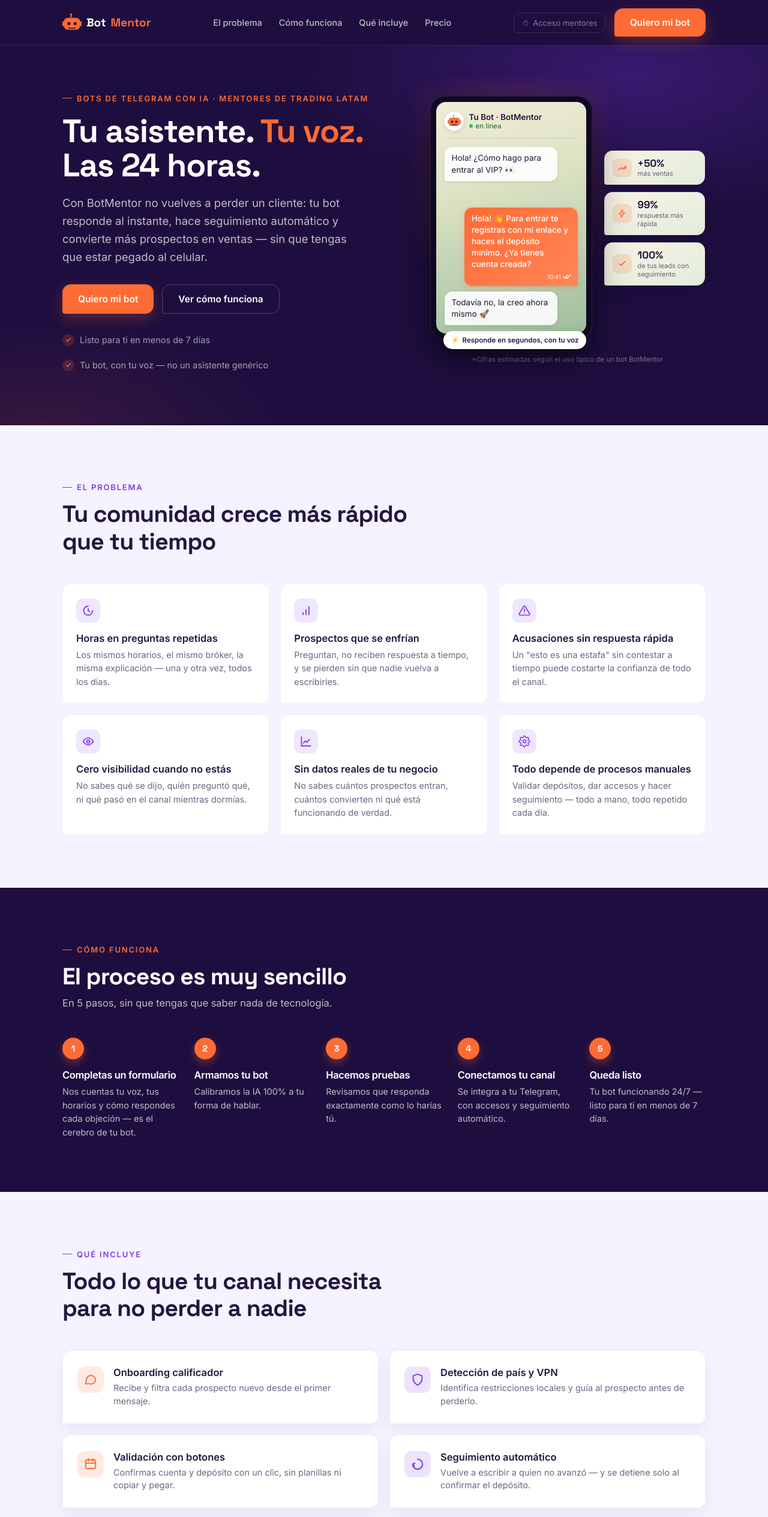
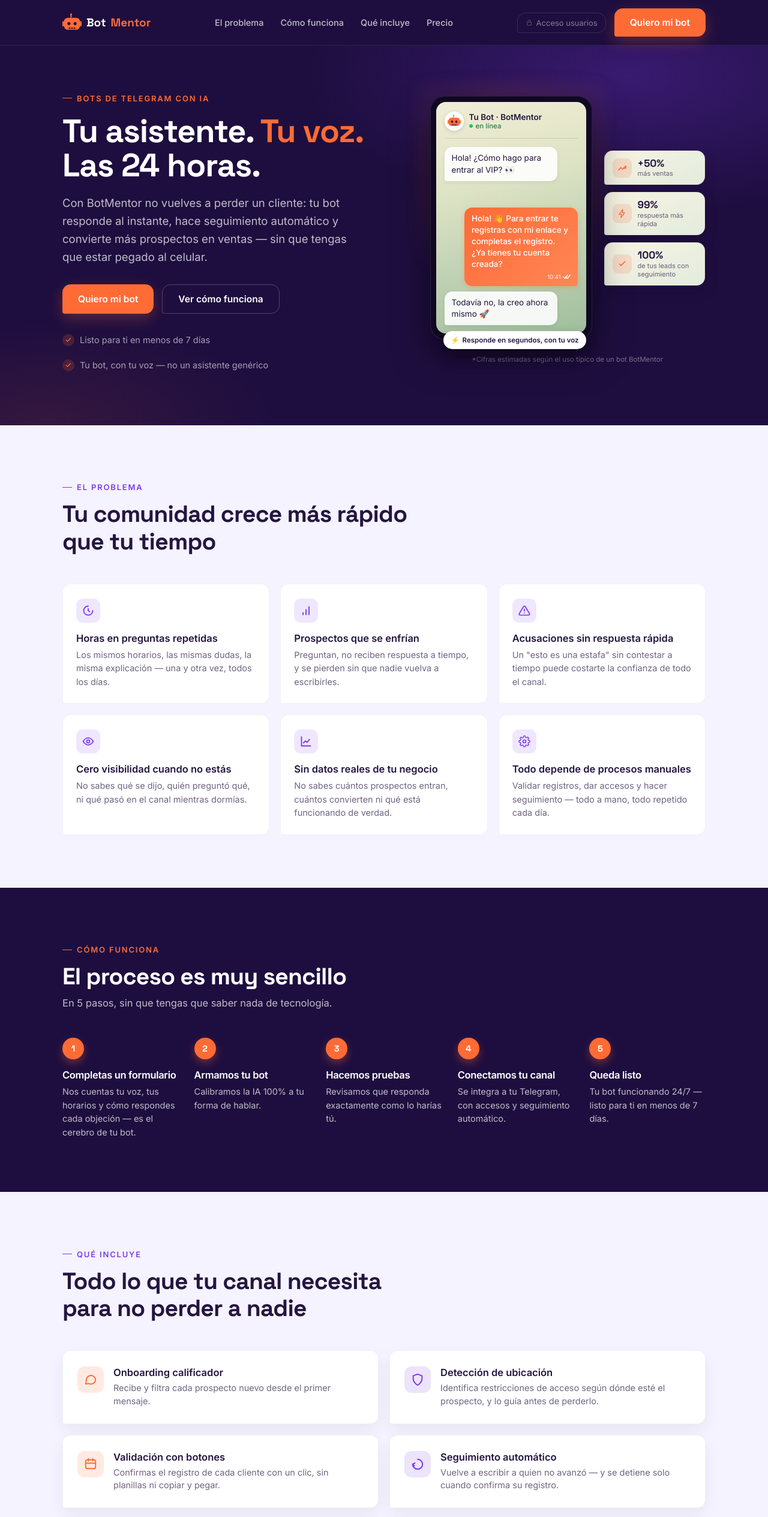
Before and after one commit to juancamilonino94-afk/botmentor-website, a plain HTML site: page index.html in a window 1280 px wide. Shown: the top 2529 px of the page at 60% size. Drawn offline with Linux system fonts and the light colour scheme.

Commit message:
Acceso usuarios, favicon con logo real, copy generalizado

```diff
--- a/index.html
+++ b/index.html
@@ -4,6 +4,9 @@
 <meta charset="UTF-8">
 <meta name="viewport" content="width=device-width, initial-scale=1.0">
 <title>BotMentor — Tu asistente, tu voz, 24/7</title>
+<link rel="icon" type="image/svg+xml" href="/favicon.svg">
+<link rel="icon" type="image/x-icon" href="/favicon.ico">
+<link rel="apple-touch-icon" href="/apple-touch-icon.png">
 <link rel="preconnect" href="https://fonts.googleapis.com">
 <link href="https://fonts.googleapis.com/css2?family=Space+Grotesk:wght@500;700&family=Inter:wght@400;500;600&display=swap" rel="stylesheet">
 <style>
@@ -281,10 +284,10 @@
         <a href="#precio">Precio</a>
       </div>
       <div class="nav-cta">
-        <span class="mentor-access" title="El login de mentores llega en la próxima fase">
+        <a href="https://app.botmentorai.com" class="mentor-access">
           <svg viewBox="0 0 24 24" fill="none" xmlns="http://www.w3.org/2000/svg"><rect x="5" y="10" width="14" height="10" rx="2" stroke="currentColor" stroke-width="1.6"/><path d="M8 10V7a4 4 0 0 1 8 0v3" stroke="currentColor" stroke-width="1.6"/></svg>
-          <span>Acceso mentores</span>
-        </span>
+          <span>Acceso usuarios</span>
+        </a>
         <a href="https://t.me/botmentorsupport" target="_blank" rel="noopener" class="btn btn-primary">Quiero mi bot</a>
       </div>
     </nav>
@@ -297,7 +300,7 @@
   <section class="hero">
     <div class="wrap hero-grid">
       <div>
-        <span class="eyebrow">Bots de Telegram con IA · Mentores de trading LATAM</span>
+        <span class="eyebrow">Bots de Telegram con IA</span>
         <h1>Tu asistente. <em>Tu voz.</em><br>Las 24 horas.</h1>
         <p class="lead">Con BotMentor no vuelves a perder un cliente: tu bot responde al instante, hace seguimiento automático y convierte más prospectos en ventas — sin que tengas que estar pegado al celular.</p>
         <div class="hero-ctas">
@@ -325,7 +328,7 @@
               <div class="phone-msgs">
                 <div class="msg in m1">Hola! ¿Cómo hago para entrar al VIP? 👀</div>
                 <div class="typing t1"><span></span><span></span><span></span></div>
-                <div class="msg out m2">Hola! 👋 Para entrar te registras con mi enlace y haces el depósito mínimo. ¿Ya tienes cuenta creada?<span class="msg-meta">10:41 <svg viewBox="0 0 16 11" width="13" height="9" fill="none"><path d="M1 5.5 4.5 9 10 1.5M6 5.5 9.5 9 15 1.5" stroke="#fff" stroke-width="1.6" stroke-linecap="round" stroke-linejoin="round"/></svg></span></div>
+                <div class="msg out m2">Hola! 👋 Para entrar te registras con mi enlace y completas el registro. ¿Ya tienes tu cuenta creada?<span class="msg-meta">10:41 <svg viewBox="0 0 16 11" width="13" height="9" fill="none"><path d="M1 5.5 4.5 9 10 1.5M6 5.5 9.5 9 15 1.5" stroke="#fff" stroke-width="1.6" stroke-linecap="round" stroke-linejoin="round"/></svg></span></div>
                 <div class="msg in m3">Todavía no, la creo ahora mismo 🚀</div>
               </div>
             </div>
@@ -363,7 +366,7 @@
         <div class="problem-card">
           <div class="icon"><svg viewBox="0 0 24 24" fill="none" xmlns="http://www.w3.org/2000/svg"><path d="M12 8v4l3 2M21 12a9 9 0 1 1-9-9" stroke="currentColor" stroke-width="2.2" stroke-linecap="round" stroke-linejoin="round"/></svg></div>
           <h3>Horas en preguntas repetidas</h3>
-          <p>Los mismos horarios, el mismo bróker, la misma explicación — una y otra vez, todos los días.</p>
+          <p>Los mismos horarios, las mismas dudas, la misma explicación — una y otra vez, todos los días.</p>
         </div>
         <div class="problem-card">
           <div class="icon"><svg viewBox="0 0 24 24" fill="none" xmlns="http://www.w3.org/2000/svg"><path d="M12 20V10M18 20V4M6 20v-4" stroke="currentColor" stroke-width="2.2" stroke-linecap="round" stroke-linejoin="round"/></svg></div>
@@ -388,7 +391,7 @@
         <div class="problem-card">
           <div class="icon"><svg viewBox="0 0 24 24" fill="none" xmlns="http://www.w3.org/2000/svg"><circle cx="12" cy="12" r="3" stroke="currentColor" stroke-width="2"/><path d="M19.4 15a1.65 1.65 0 0 0 .33 1.82l.06.06a2 2 0 1 1-2.83 2.83l-.06-.06a1.65 1.65 0 0 0-1.82-.33 1.65 1.65 0 0 0-1 1.51V21a2 2 0 0 1-4 0v-.09A1.65 1.65 0 0 0 9 19.4a1.65 1.65 0 0 0-1.82.33l-.06.06a2 2 0 1 1-2.83-2.83l.06-.06a1.65 1.65 0 0 0 .33-1.82 1.65 1.65 0 0 0-1.51-1H3a2 2 0 0 1 0-4h.09A1.65 1.65 0 0 0 4.6 9a1.65 1.65 0 0 0-.33-1.82l-.06-.06a2 2 0 1 1 2.83-2.83l.06.06a1.65 1.65 0 0 0 1.82.33H9a1.65 1.65 0 0 0 1-1.51V3a2 2 0 0 1 4 0v.09a1.65 1.65 0 0 0 1 1.51 1.65 1.65 0 0 0 1.82-.33l.06-.06a2 2 0 1 1 2.83 2.83l-.06.06a1.65 1.65 0 0 0-.33 1.82V9a1.65 1.65 0 0 0 1.51 1H21a2 2 0 0 1 0 4h-.09a1.65 1.65 0 0 0-1.51 1z" stroke="currentColor" stroke-width="1.8" stroke-linejoin="round"/></svg></div>
           <h3>Todo depende de procesos manuales</h3>
-          <p>Validar depósitos, dar accesos y hacer seguimiento — todo a mano, todo repetido cada día.</p>
+          <p>Validar registros, dar accesos y hacer seguimiento — todo a mano, todo repetido cada día.</p>
         </div>
       </div>
     </div>
@@ -446,15 +449,15 @@
         </div>
         <div class="feature">
           <div class="feature-icon"><svg viewBox="0 0 24 24" fill="none" xmlns="http://www.w3.org/2000/svg"><path d="M12 22s8-4.5 8-11V5l-8-3-8 3v6c0 6.5 8 11 8 11Z" stroke="currentColor" stroke-width="2.1" stroke-linejoin="round"/></svg></div>
-          <div class="feature-text"><h3>Detección de país y VPN</h3><p>Identifica restricciones locales y guía al prospecto antes de perderlo.</p></div>
+          <div class="feature-text"><h3>Detección de ubicación</h3><p>Identifica restricciones de acceso según dónde esté el prospecto, y lo guía antes de perderlo.</p></div>
         </div>
         <div class="feature">
           <div class="feature-icon"><svg viewBox="0 0 24 24" fill="none" xmlns="http://www.w3.org/2000/svg"><rect x="3" y="4" width="18" height="16" rx="3" stroke="currentColor" stroke-width="2.1"/><path d="M8 2v4M16 2v4M3 10h18" stroke="currentColor" stroke-width="2.1" stroke-linecap="round"/></svg></div>
-          <div class="feature-text"><h3>Validación con botones</h3><p>Confirmas cuenta y depósito con un clic, sin planillas ni copiar y pegar.</p></div>
+          <div class="feature-text"><h3>Validación con botones</h3><p>Confirmas el registro de cada cliente con un clic, sin planillas ni copiar y pegar.</p></div>
         </div>
         <div class="feature">
           <div class="feature-icon"><svg viewBox="0 0 24 24" fill="none" xmlns="http://www.w3.org/2000/svg"><path d="M3 12a9 9 0 1 0 9-9M3 12l4-2m-4 2 3 3" stroke="currentColor" stroke-width="2.2" stroke-linecap="round" stroke-linejoin="round"/></svg></div>
-          <div class="feature-text"><h3>Seguimiento automático</h3><p>Vuelve a escribir a quien no avanzó — y se detiene solo al confirmar el depósito.</p></div>
+          <div class="feature-text"><h3>Seguimiento automático</h3><p>Vuelve a escribir a quien no avanzó — y se detiene solo cuando confirma su registro.</p></div>
         </div>
         <div class="feature">
           <div class="feature-icon"><svg viewBox="0 0 24 24" fill="none" xmlns="http://www.w3.org/2000/svg"><circle cx="12" cy="12" r="9" stroke="currentColor" stroke-width="2.1"/><path d="M12 7v5l3 3" stroke="currentColor" stroke-width="2.1" stroke-linecap="round"/></svg></div>
@@ -479,7 +482,7 @@
         <div class="why-list">
           <div class="why-item">
             <span class="check-badge"><svg viewBox="0 0 24 24" fill="none" xmlns="http://www.w3.org/2000/svg"><path d="M5 12l4 4 10-10" stroke="currentColor" stroke-width="2.6" stroke-linecap="round" stroke-linejoin="round"/></svg></span>
-            <div><h4>Múltiples clientes reales</h4><p>Mentores en LATAM ya usan su bot todos los días, con resultados reales.</p></div>
+            <div><h4>Múltiples clientes reales</h4><p>Múltiples personas y empresas ya usan su bot todos los días, con resultados reales.</p></div>
           </div>
           <div class="why-item">
             <span class="check-badge"><svg viewBox="0 0 24 24" fill="none" xmlns="http://www.w3.org/2000/svg"><path d="M5 12l4 4 10-10" stroke="currentColor" stroke-width="2.6" stroke-linecap="round" stroke-linejoin="round"/></svg></span>
@@ -545,13 +548,13 @@
         <a href="#como-funciona">Cómo funciona</a>
         <a href="#incluye">Qué incluye</a>
         <a href="#precio">Precio</a>
-        <span class="mentor-access" style="padding:6px 12px;">
+        <a href="https://app.botmentorai.com" class="mentor-access" style="padding:6px 12px;">
           <svg viewBox="0 0 24 24" fill="none" xmlns="http://www.w3.org/2000/svg"><rect x="5" y="10" width="14" height="10" rx="2" stroke="currentColor" stroke-width="1.6"/><path d="M8 10V7a4 4 0 0 1 8 0v3" stroke="currentColor" stroke-width="1.6"/></svg>
-          <span>Acceso mentores</span>
-        </span>
+          <span>Acceso usuarios</span>
+        </a>
       </div>
     </div>
-    <p class="footer-note">© 2026 BotMentor · Bots de Telegram con IA para mentores de opciones binarias en LATAM.</p>
+    <p class="footer-note">© 2026 BotMentor · Bots de Telegram con IA para gestores de comunidades y empresas con amplias audiencias.</p>
   </div>
 </footer>
 
```
Also changed, not shown: apple-touch-icon.png (added), favicon.ico (added), favicon.svg (added).
